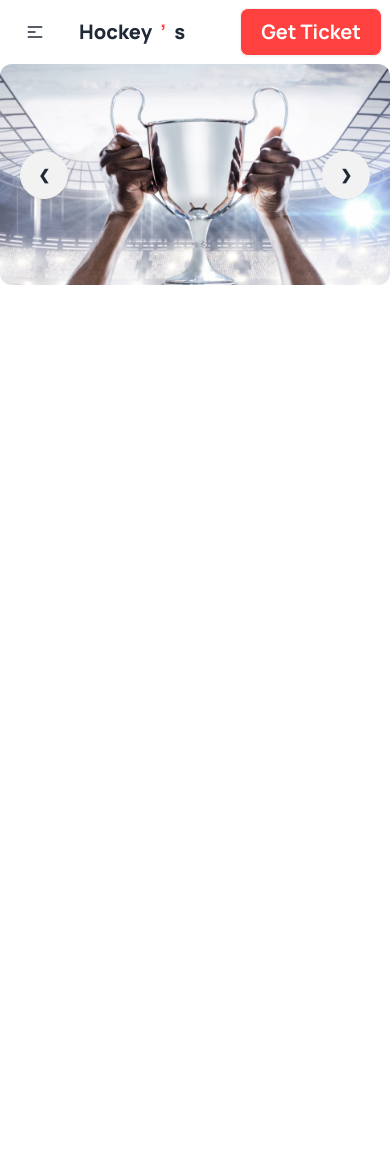
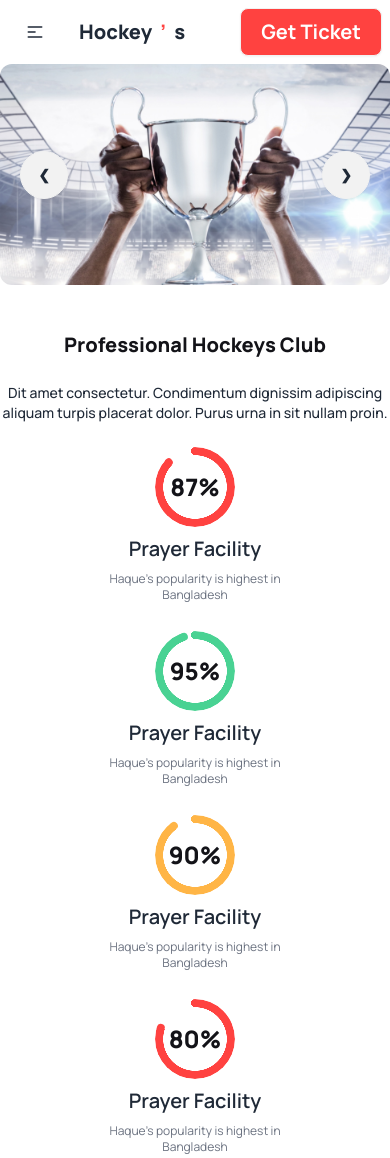
Before and after one commit to leon14524/Hokey-Sports, a plain HTML site: page index.html in a window 390 px wide. Before the commit the page ends 844 px from the top, so only its background shows below. Drawn offline with nearby package versions, Linux system fonts and the light colour scheme.

Commit message:
Professional Hockeys Club section complter with responsive

```diff
--- a/index.html
+++ b/index.html
@@ -29,6 +29,8 @@
             extend: {
               colors: {
                 'just-red': '#FF4240',
+                'just-black': '#131318',
+                'just-primary-pragraph': '#13131899',
               }
             }
           }
@@ -109,11 +111,52 @@
                 </div>
               </div>
 
-
     </header>
 
-     <main>
+     <main class="container mx-auto my-10">
 
+        <!-- Professional Hockeys Club section start  -->
+
+            <h3 class=" text-xl lg:text-4xl mb-6 font-extrabold text-just-black  text-center">Professional Hockeys Club</h3>
+            <p class="text-sm font-medium text-center max-w-lg mx-auto color-just-primary-pragraph">Dit amet consectetur. Condimentum dignissim adipiscing aliquam turpis placerat dolor. Purus urna in sit nullam proin. </p>
+
+          <div class="grid mt-6 gap-7 grid-cols-1 md:grid-cols-2 lg:grid-cols-4 text-center mx-auto">
+
+                <div>
+                    <div class="radial-progress text-[#FF4240] w-20 h-20 " style="--value:87;" role="progressbar"><span class="text-[#131318;] text-2xl font-extrabold">87%</span></div>
+
+                        <h6 class="text-xl font-semibold m-2">Prayer Facility</h6>
+
+                        <p class="text-xs font-normal text-gray-500 w-56 mx-auto" >Haque's popularity is highest in Bangladesh</p>
+                </div>
+
+                <div >
+                    <div class="radial-progress text-[#49D293] w-20 h-20 " style="--value:95;" role="progressbar"><span class="text-[#131318;] text-2xl font-extrabold">95%</span></div>
+
+                        <h6 class="text-xl font-semibold m-2">Prayer Facility</h6>
+
+                        <p class="text-xs font-normal text-gray-500 w-56 mx-auto" >Haque's popularity is highest in Bangladesh</p>
+                </div>
+
+                <div >
+                    <div class="radial-progress text-[#FFB546] w-20 h-20 " style="--value:90;" role="progressbar"><span class="text-[#131318;] text-2xl font-extrabold">90%</span></div>
+
+                        <h6 class="text-xl font-semibold m-2">Prayer Facility</h6>
+
+                        <p class="text-xs font-normal text-gray-500 w-56 mx-auto" >Haque's popularity is highest in Bangladesh</p>
+                </div>
+
+                <div >
+                    <div class="radial-progress text-[#FF4240] w-20 h-20 " style="--value:80;" role="progressbar"><span class="text-[#131318;] text-2xl font-extrabold">80%</span></div>
+
+                        <h6 class="text-xl font-semibold m-2">Prayer Facility</h6>
+
+                        <p class="text-xs font-normal text-gray-500 w-56 mx-auto" >Haque's popularity is highest in Bangladesh</p>
+                </div>
+
+          </div>
+
+          <!-- Professional Hockeys section Club end  -->
      </main>
 
      <footer>
```
